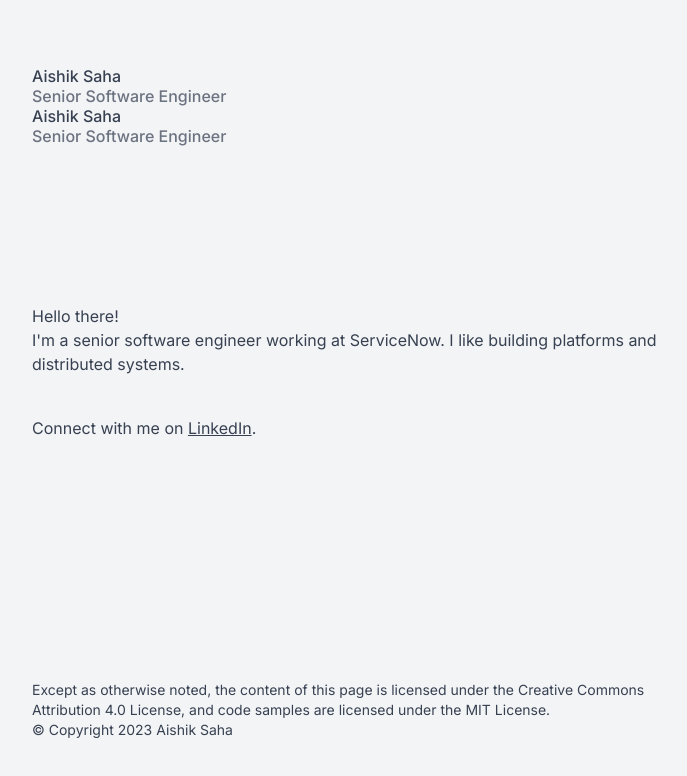
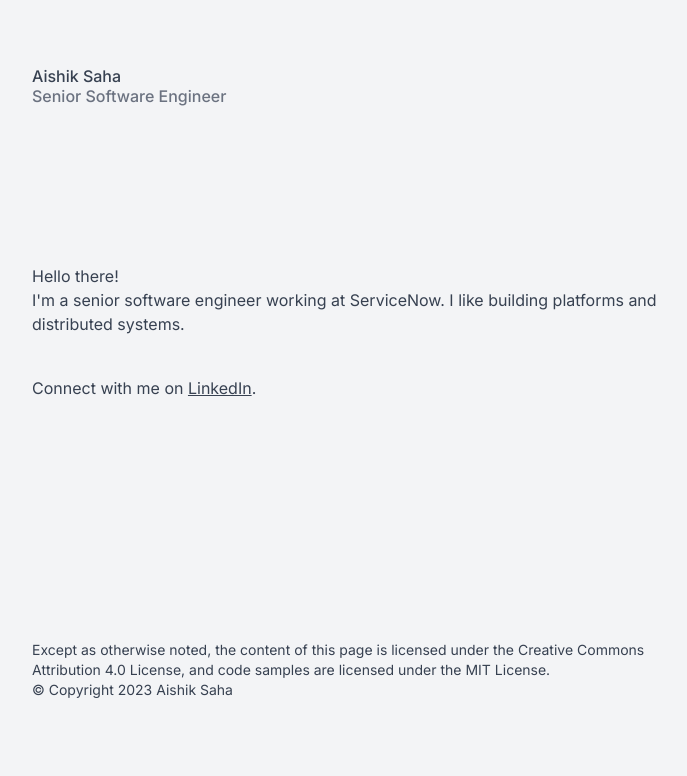
Before and after one commit to thecodeboy/aishik.dev, a Next.js app: page / in a window 1280 px wide. Shown: the top 776 px of the page, without its empty margins (286-973 px from the left). Built offline with nearby package versions, Linux system fonts and the light colour scheme.

Commit message:
Modified homepage

```diff
--- a/src/app/page.tsx
+++ b/src/app/page.tsx
@@ -1,12 +1,6 @@
 export default function Home() {
   return (
     <main>
-      <div className="antialiased">
-        <header className="flex flex-col items-start">
-          <a className="text-medium inline-block font-medium no-underline" href="/">Aishik Saha</a>
-          <span className="text-medium font-medium leading-none text-gray-500">Senior Software Engineer</span>
-        </header>
-      </div>
       <div className="mt-40">
         <h1>Hello there!</h1>
         I&apos;m a senior software engineer working at ServiceNow. I like building platforms and distributed systems.
```
